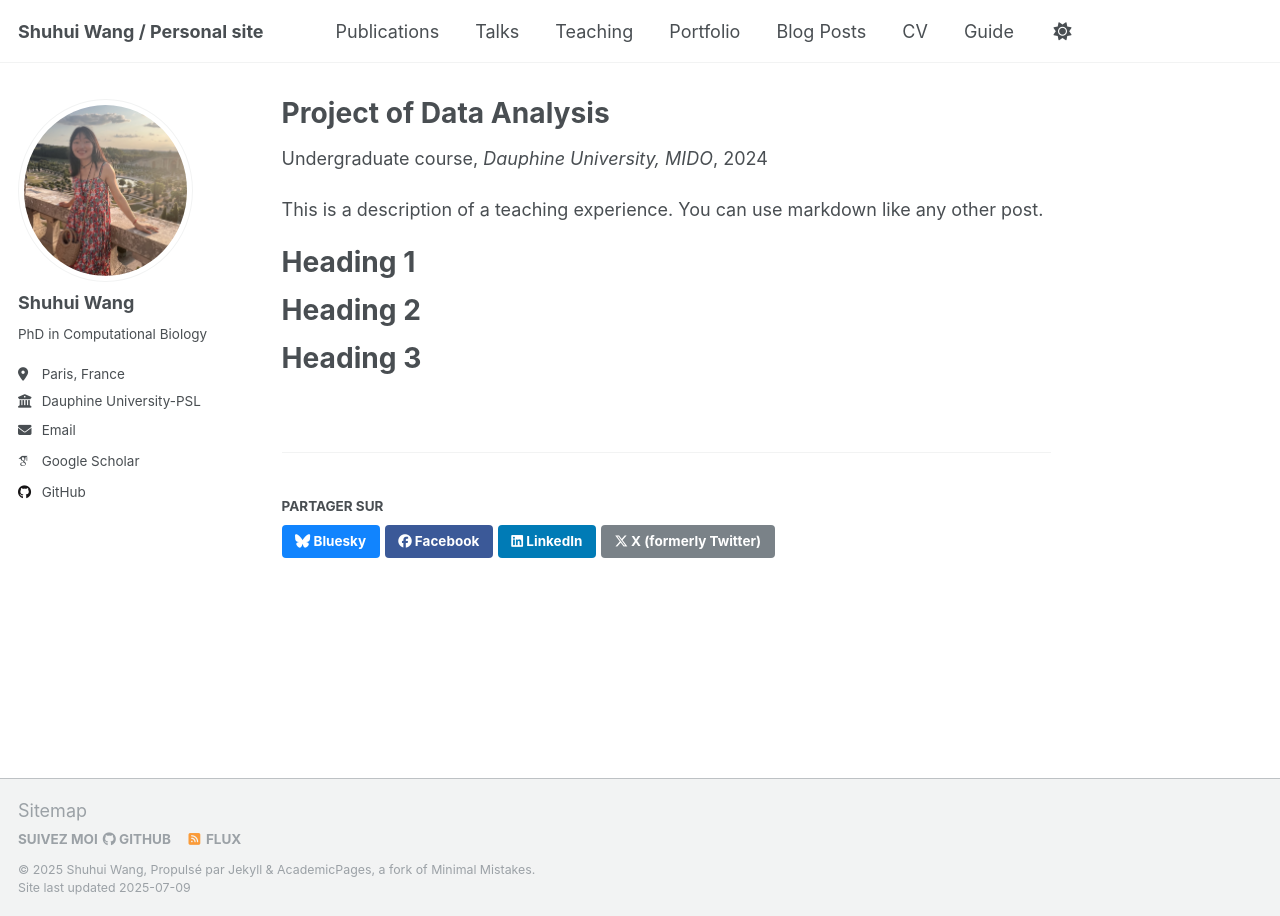
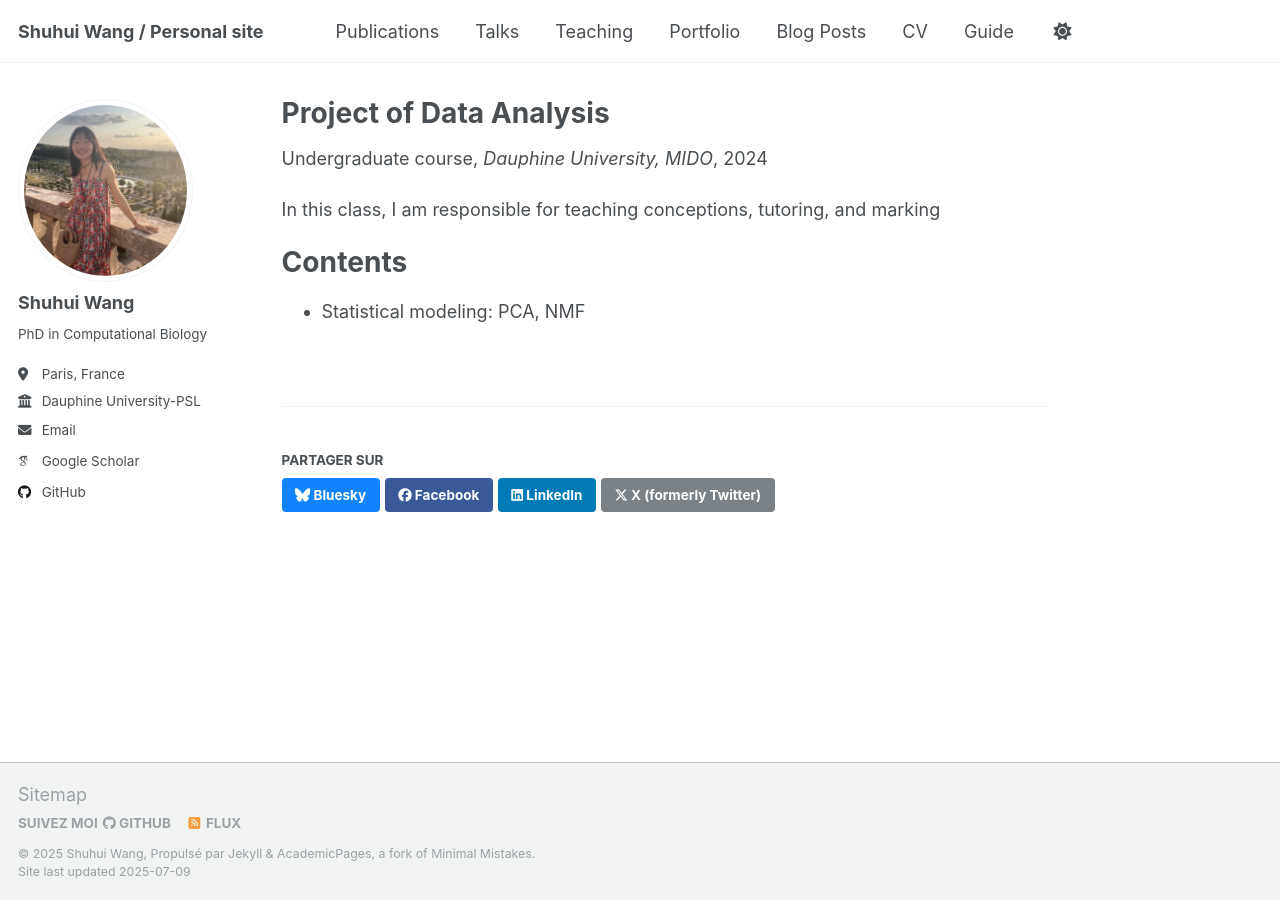
Before and after one commit to shuhuiwang1/shuhuiwang1.github.io, a Jekyll site: the page built from _teaching/2015-spring-teaching-2.md, in a window 1280 px wide. Built offline with Jekyll 4.4.1, drawn with Linux system fonts in a browser that asks for light colours; some web fonts are replaced; a script that is not in the unit is left out.

Commit message:
add teaching

```diff
--- a/_teaching/2015-spring-teaching-2.md
+++ b/_teaching/2015-spring-teaching-2.md
@@ -8,13 +8,8 @@ date: 2024-02-15
 location: "Paris, France"
 ---
 
-This is a description of a teaching experience. You can use markdown like any other post.
+In this class, I am responsible for teaching conceptions, tutoring, and marking
 
-Heading 1
+Contents
 ======
-
-Heading 2
-======
-
-Heading 3
-======
+* Statistical modeling: PCA, NMF
```
